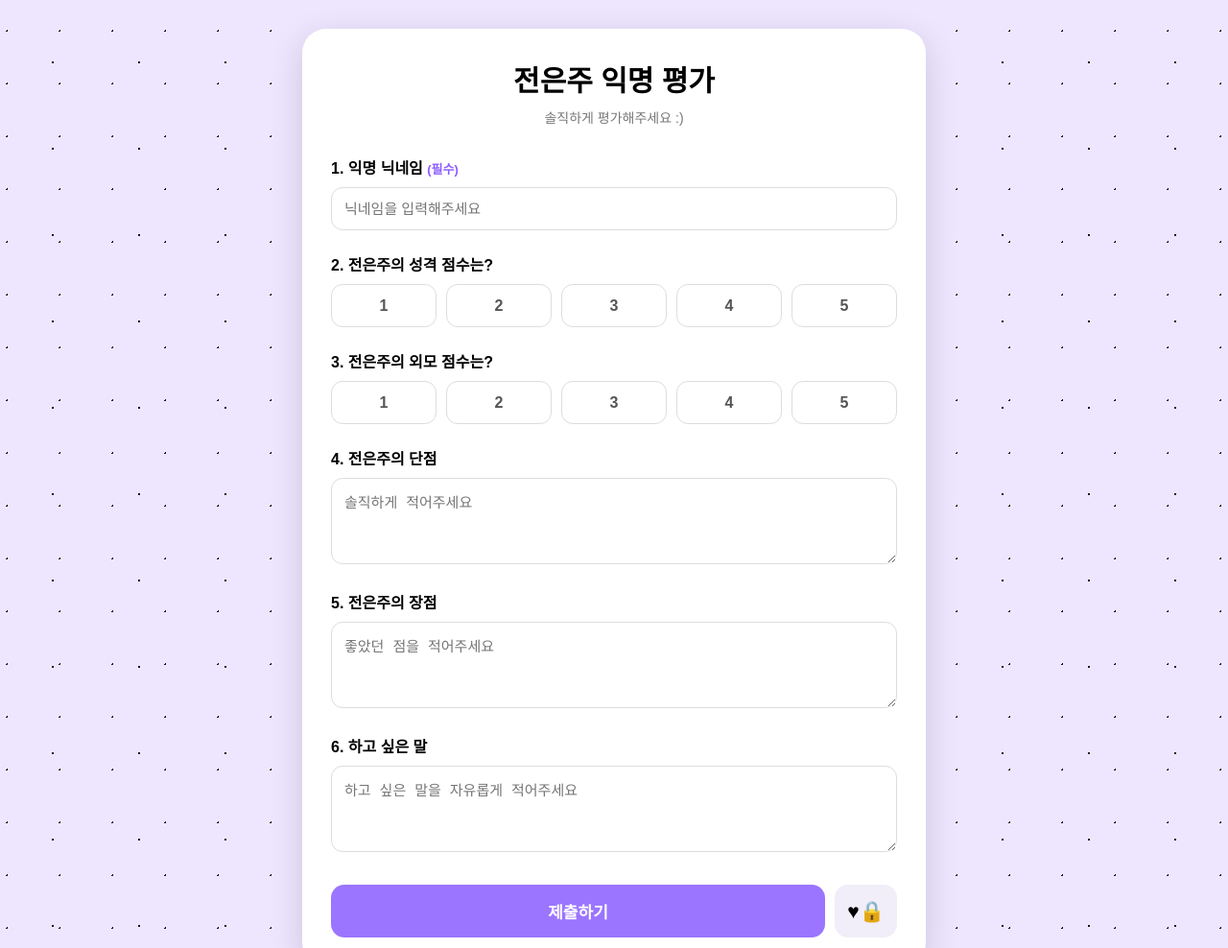
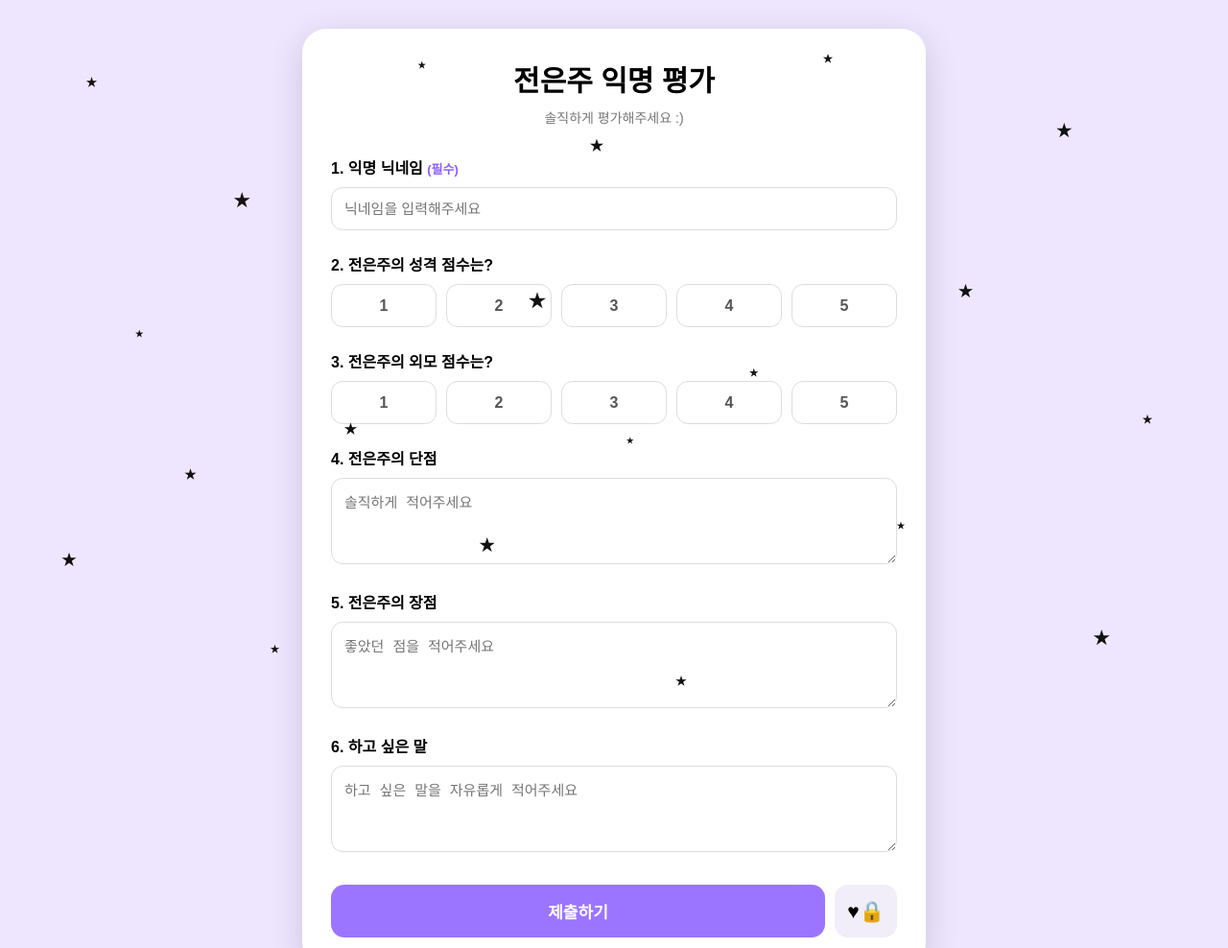
Before and after one commit to dostyz/eunju-survey, a plain HTML site: page index.html in a window 1280 px wide. Shown: the top 988 px of the page at 96% size. Drawn offline with Linux system fonts and the light colour scheme.

Commit message:
Update index.html

```diff
--- a/index.html
+++ b/index.html
@@ -16,19 +16,16 @@
       min-height: 100vh;
       font-family: Arial, "Noto Sans KR", sans-serif;
 
-      /* 연보라 배경 + 검은 별 */
+      /* 연보라 배경 */
       background-color: #eee6ff;
-      background-image:
-        radial-gradient(circle, #111 1.5px, transparent 1.5px),
-        radial-gradient(circle, #111 1px, transparent 1px);
-      background-size: 90px 90px, 55px 55px;
-      background-position: 10px 20px, 35px 60px;
+      position: relative;
 
       display: flex;
       justify-content: center;
       align-items: center;
       padding: 30px 15px;
     }
+
 
     .container {
       width: 100%;
@@ -262,10 +259,67 @@
         font-size: 12px;
       }
     }
+
+    .stars {
+      position: fixed;
+      inset: 0;
+      pointer-events: none;
+      z-index: 0;
+    }
+
+    .star {
+      position: absolute;
+      color: #111;
+      line-height: 1;
+    }
+
+    .star1  { left: 7%;  top: 10%; font-size: 12px; }
+    .star2  { left: 19%; top: 25%; font-size: 18px; }
+    .star3  { left: 34%; top: 8%;  font-size: 9px; }
+    .star4  { left: 48%; top: 18%; font-size: 15px; }
+    .star5  { left: 67%; top: 7%;  font-size: 11px; }
+    .star6  { left: 86%; top: 16%; font-size: 17px; }
+    .star7  { left: 11%; top: 43%; font-size: 9px; }
+    .star8  { left: 28%; top: 55%; font-size: 14px; }
+    .star9  { left: 43%; top: 38%; font-size: 19px; }
+    .star10 { left: 61%; top: 48%; font-size: 10px; }
+    .star11 { left: 78%; top: 37%; font-size: 16px; }
+    .star12 { left: 93%; top: 54%; font-size: 11px; }
+    .star13 { left: 5%;  top: 72%; font-size: 16px; }
+    .star14 { left: 22%; top: 84%; font-size: 10px; }
+    .star15 { left: 39%; top: 70%; font-size: 17px; }
+    .star16 { left: 55%; top: 88%; font-size: 12px; }
+    .star17 { left: 73%; top: 68%; font-size: 9px; }
+    .star18 { left: 89%; top: 82%; font-size: 18px; }
+    .star19 { left: 15%; top: 61%; font-size: 13px; }
+    .star20 { left: 51%; top: 57%; font-size: 8px; }
   </style>
 </head>
 
 <body>
+
+  <div class="stars">
+    <span class="star star1">★</span>
+    <span class="star star2">★</span>
+    <span class="star star3">★</span>
+    <span class="star star4">★</span>
+    <span class="star star5">★</span>
+    <span class="star star6">★</span>
+    <span class="star star7">★</span>
+    <span class="star star8">★</span>
+    <span class="star star9">★</span>
+    <span class="star star10">★</span>
+    <span class="star star11">★</span>
+    <span class="star star12">★</span>
+    <span class="star star13">★</span>
+    <span class="star star14">★</span>
+    <span class="star star15">★</span>
+    <span class="star star16">★</span>
+    <span class="star star17">★</span>
+    <span class="star star18">★</span>
+    <span class="star star19">★</span>
+    <span class="star star20">★</span>
+  </div>
 
   <div class="container">
 
```
